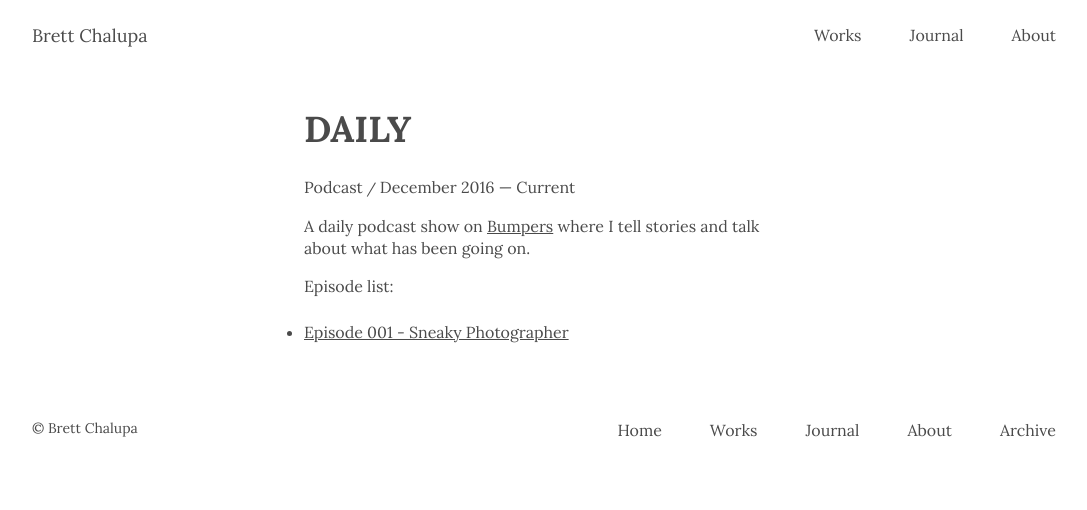
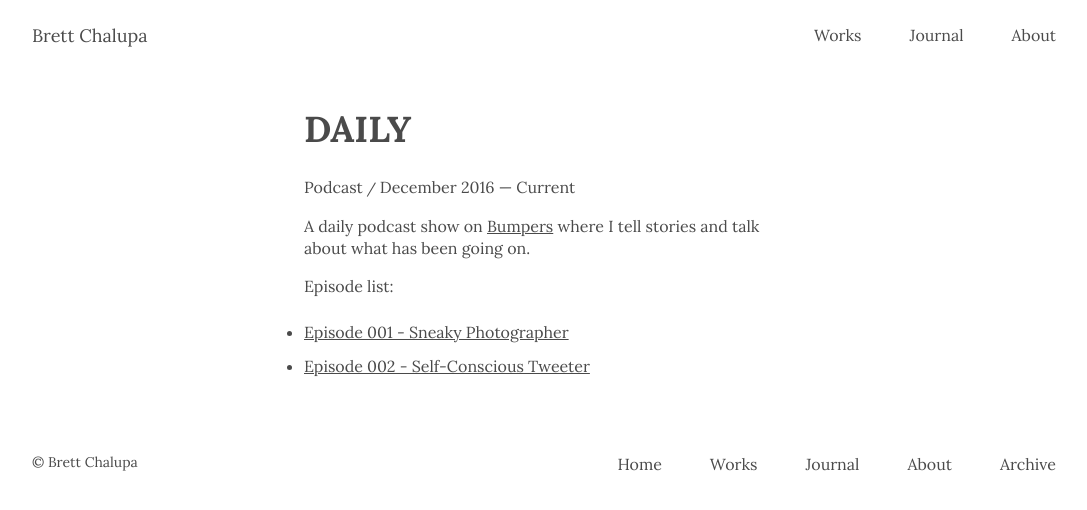
Before and after one commit to brettchalupa/brettchalupa.github.io, a Jekyll site: the page built from _works/daily.md, in a window 1280 px wide. Shown: the top 510 px of the page, without its empty margins (96-1183 px from the left). Built offline with Jekyll 4.4.1, drawn with Linux system fonts in a browser that asks for light colours; a script that is not in the unit is left out.

Commit message:
Add DAILY episode 002

```diff
--- a/_works/daily.md
+++ b/_works/daily.md
@@ -15,3 +15,4 @@ A daily podcast show on [Bumpers](https://bumpers.fm/brett) where I tell stories
 Episode list:
 
 - [Episode 001 - Sneaky Photographer](https://bumpers.fm/e/b14v0pv2jgvg02rqohpg)
+- [Episode 002 - Self-Conscious Tweeter](https://bumpers.fm/e/b15lrthmr9a002vkmlhg)
```
